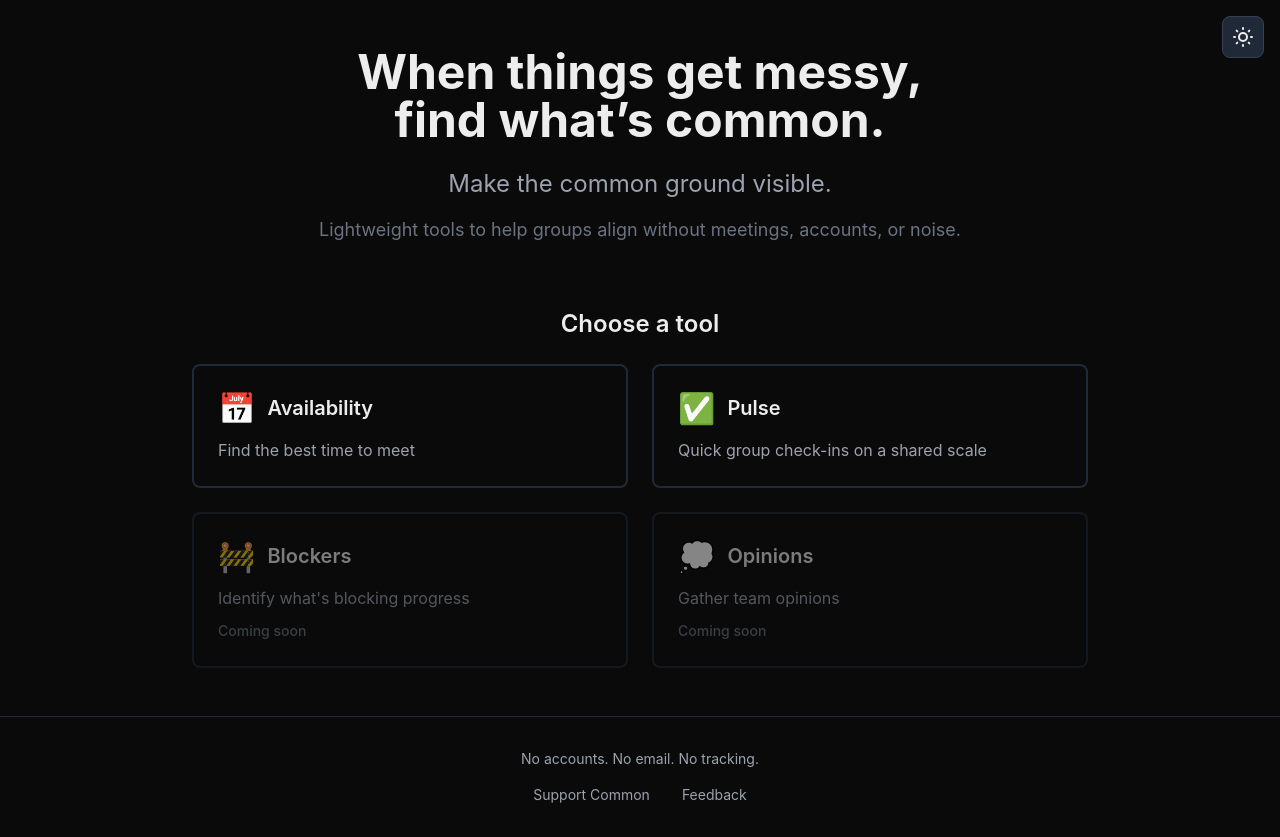
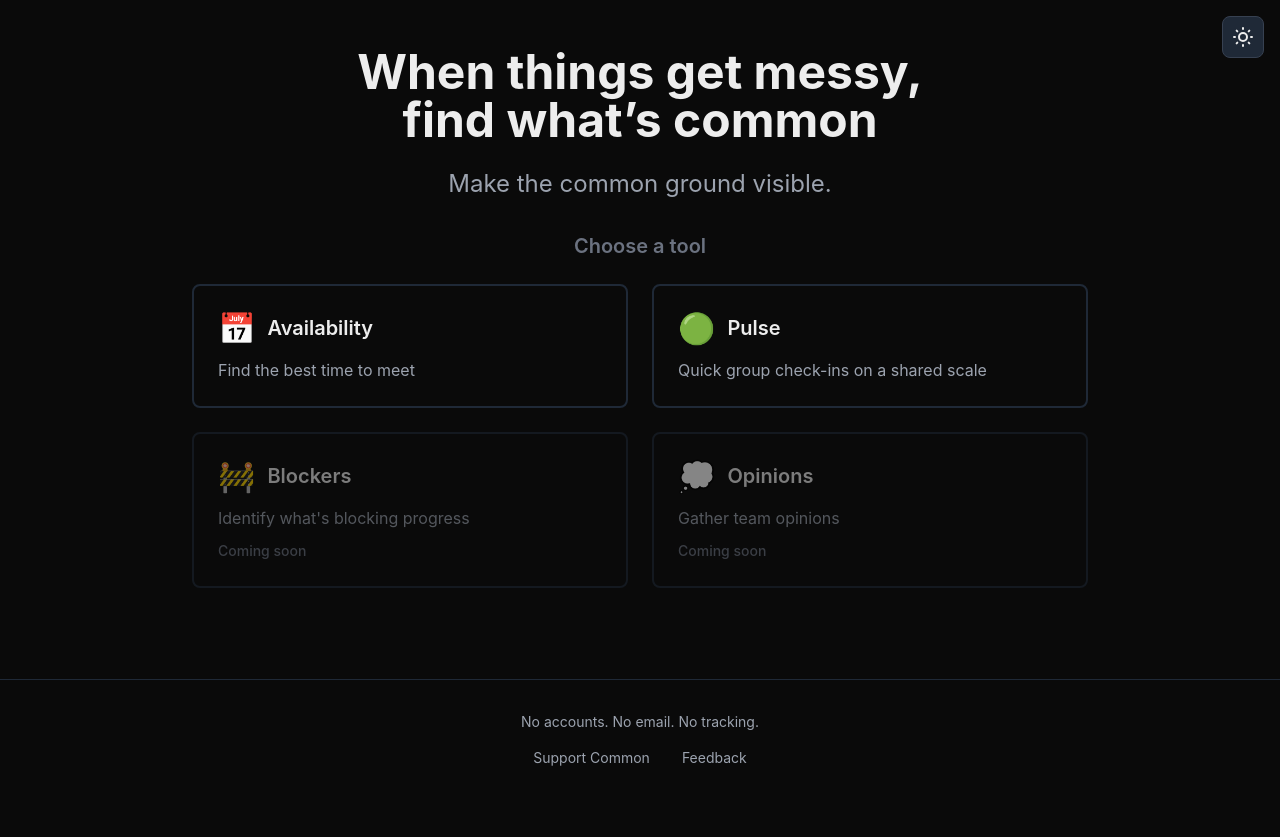
Before and after one commit to cpdm807/Common, a Next.js app: page / in a window 1280 px wide. After the commit the page ends 800 px from the top, so only its background shows below. Built offline with nearby package versions, Linux system fonts and the light colour scheme.

Commit message:
homepage ui tweaks

```diff
--- a/app/page.tsx
+++ b/app/page.tsx
@@ -54,23 +54,23 @@ export default function HomePage() {
       <main className="flex-1 px-4 py-12">
         <div className="max-w-4xl mx-auto">
           {/* Hero section */}
-          <div className="text-center mb-16">
+          <div className="text-center mb-8">
             <h1 className="text-4xl md:text-5xl font-bold mb-6 text-balance">
-              When things get messy, find what&rsquo;s common.
+              When things get messy, find what&rsquo;s common
             </h1>
 
             <p className="text-xl md:text-2xl mb-4 text-gray-600 dark:text-gray-400">
               Make the common ground visible.
             </p>
-
+            {/*
             <p className="text-base md:text-lg mb-8 text-gray-500 dark:text-gray-500">
               Lightweight tools to help groups align without meetings, accounts, or noise.
-            </p>
+            </p> */}
           </div>
 
           {/* Tool selection */}
           <div>
-            <h2 className="text-2xl font-semibold mb-6 text-center">Choose a tool</h2>
+            <h2 className="text-xl font-semibold mb-6 text-center text-gray-500 dark:text-gray-500">Choose a tool</h2>
 
             <div className="grid grid-cols-1 md:grid-cols-2 gap-4 md:gap-6">
               {tools.map((tool) => (
--- a/app/tools/readiness/page.tsx
+++ b/app/tools/readiness/page.tsx
@@ -66,7 +66,7 @@ export default function CreateReadinessPage() {
         </Link>
 
         <div className="flex items-center gap-3 mb-2">
-          <span className="text-4xl">✅</span>
+          <span className="text-4xl">🟢</span>
           <h1 className="text-3xl md:text-4xl font-bold">Pulse</h1>
         </div>
         <p className="text-gray-600 dark:text-gray-400 mb-8">
--- a/lib/tools.ts
+++ b/lib/tools.ts
@@ -27,7 +27,7 @@ export const toolRegistry: Record<ToolType, ToolConfig> = {
   readiness: {
     displayName: "Pulse",
     createRoute: "/tools/readiness",
-    icon: "✅",
+    icon: "🟢",
     description: "Quick group check-ins on a shared scale",
     metadataTitle: (title?: string) =>
       title ? `Common – ${title}` : "Common – Pulse",
```
